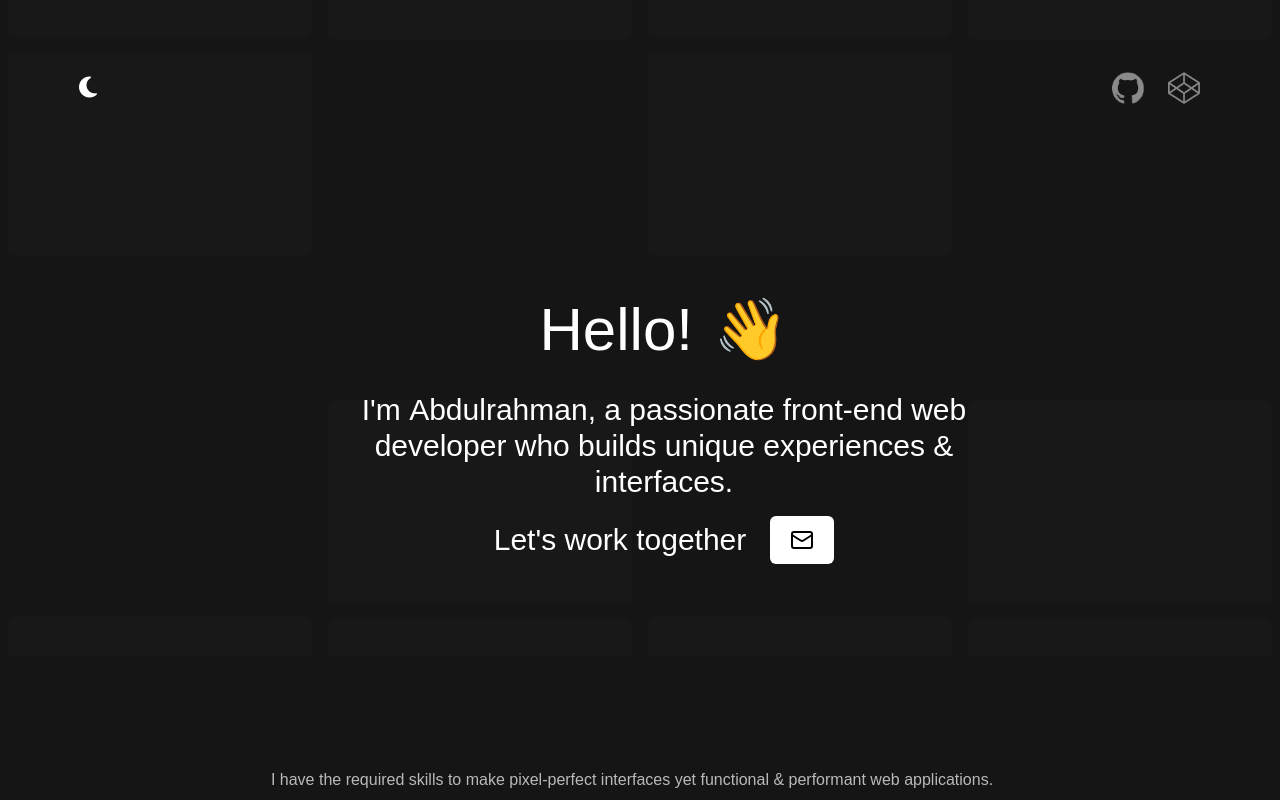
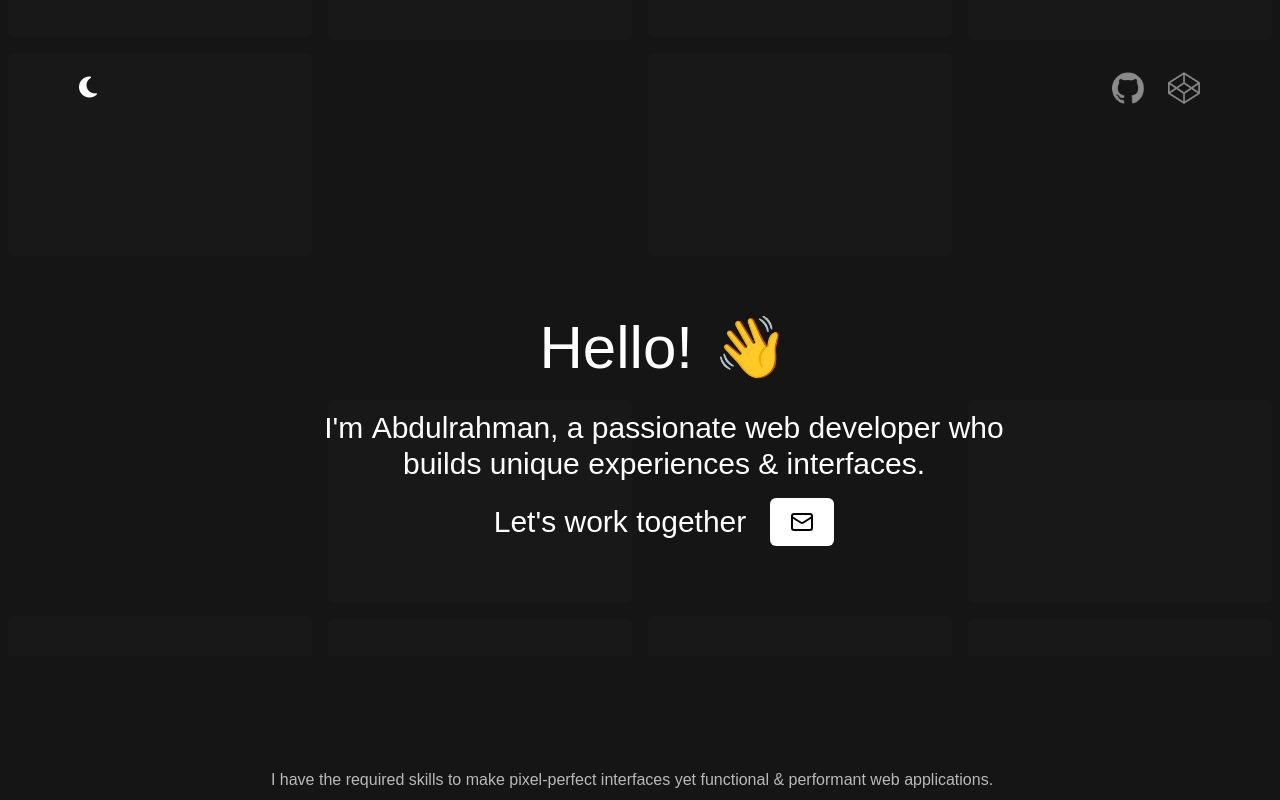
Before and after one commit to phan-forsure/Portfolio, a React (Vite) app: page / in a window 1280 px wide. Shown: the top 800 px of the page. Built offline with nearby package versions, Linux system fonts and the light colour scheme; a web font is replaced by a local one.

Commit message:
Hero.tsx の更新

```diff
--- a/src/Components/Hero.tsx
+++ b/src/Components/Hero.tsx
@@ -15,7 +15,7 @@ export default function Hero() {
         </h1>
         <p className="mb-4 text-3xl text-center">
           I'm <span className="font-normal">Abdulrahman</span>, a passionate
-          front-end web developer who builds unique experiences & interfaces.
+          web developer who builds unique experiences & interfaces.
         </p>
         {/* <p className="text-xl w-full text-center">
           Get in touch{" "}
```
